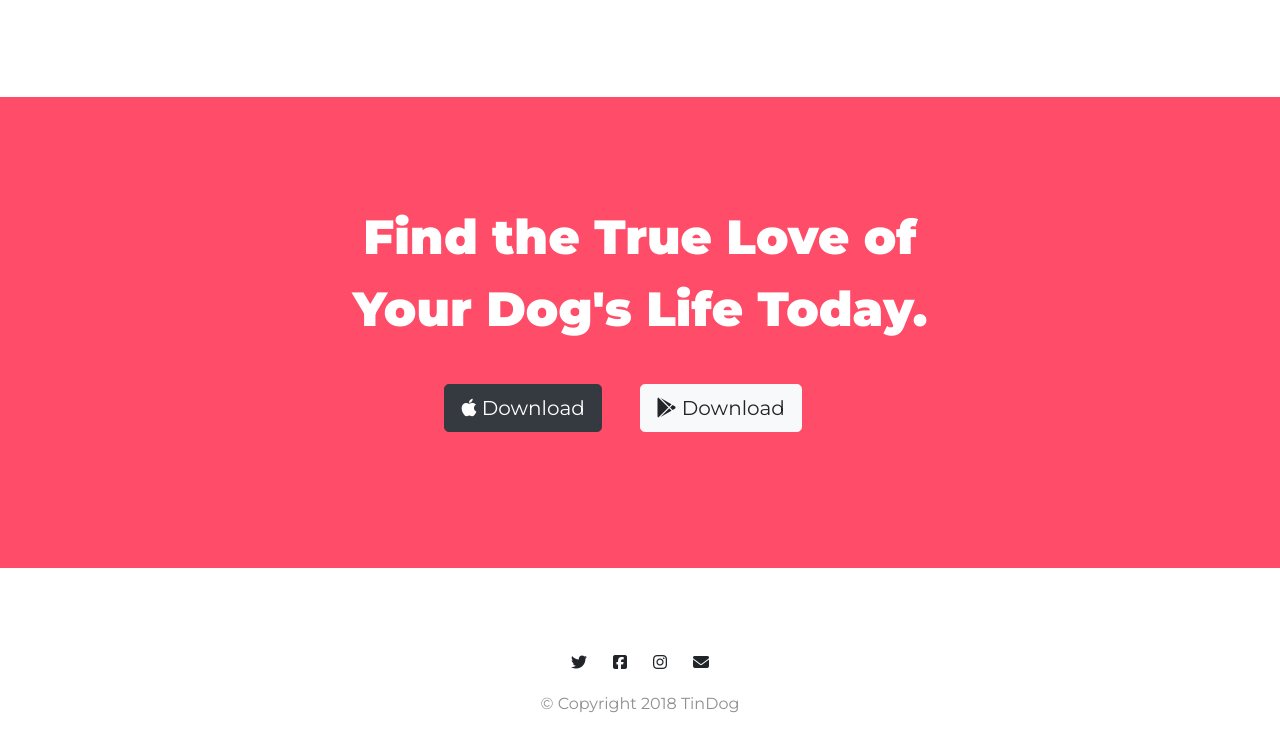
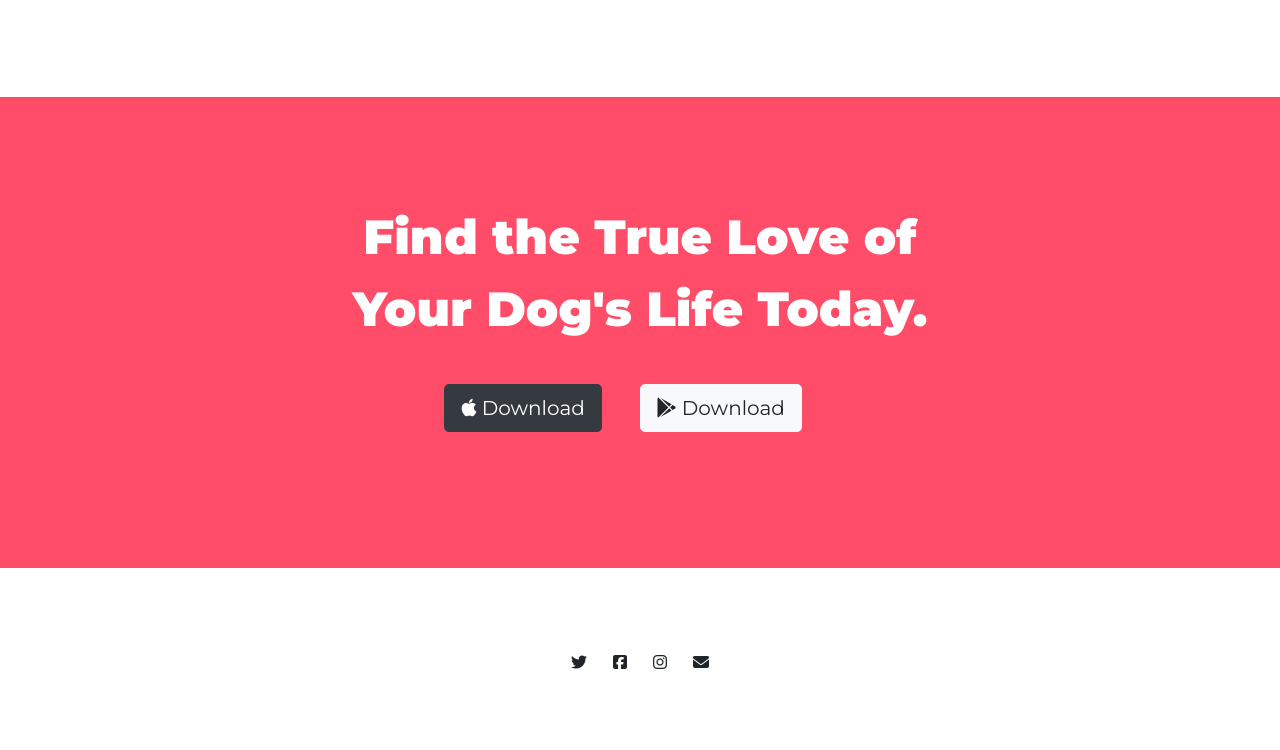
Before and after one commit to SresthaCodeWave/tindog, a plain HTML site: page index.html in a window 1280 px wide. Shown: the part 2546-3296 px from the top of the page. Drawn offline with nearby package versions, Linux system fonts and the light colour scheme.

Commit message:
Update index.html

```diff
--- a/index.html
+++ b/index.html
@@ -223,7 +223,7 @@
      <i class="licon fab fa-facebook-square"></i>
      <i class="licon fab fa-instagram"></i>
      <i class="licon fas fa-envelope"></i>
-    <p>© Copyright 2018 TinDog</p>
+<!--     <p>© Copyright 2018 TinDog</p> -->
 
   </footer>
 
```
